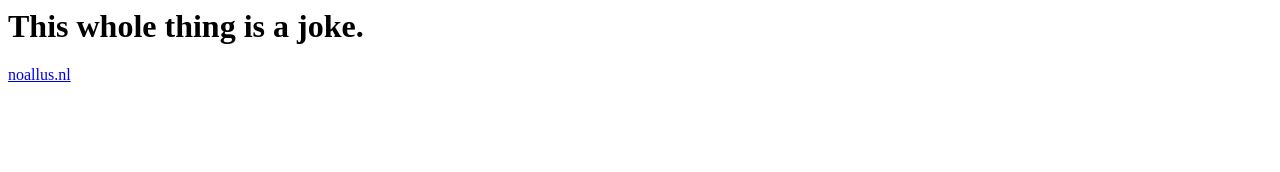
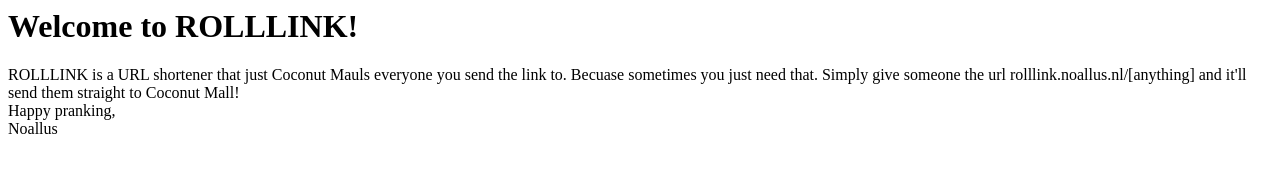
Before and after one commit to everestoreizy/rolllink, a plain HTML site: page index.html in a window 1280 px wide. Drawn offline with Linux system fonts and the light colour scheme.

Commit message:
update index

```diff
--- a/index.html
+++ b/index.html
@@ -1,2 +1,6 @@
-<h1 style='font: sans-serif;'>This whole thing is a joke.</h1>
-<a href="https://noallus.nl" style="font: sans-serif;">noallus.nl</a>
+<title>ROLLLINK</title>
+<h1 style='font: sans-serif;'>Welcome to ROLLLINK!</h1>
+ROLLLINK is a URL shortener that just Coconut Mauls everyone you send the link to. Becuase sometimes you just need that. Simply give someone the url rolllink.noallus.nl/[anything] and it'll send them straight to Coconut Mall!
+<br>
+Happy pranking,<br>
+Noallus
```
